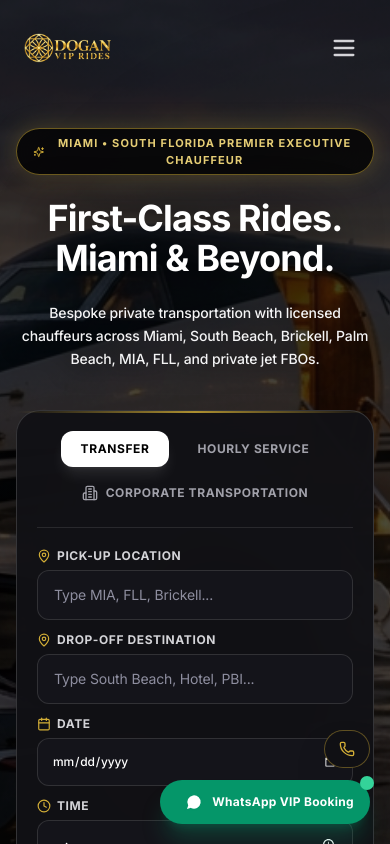
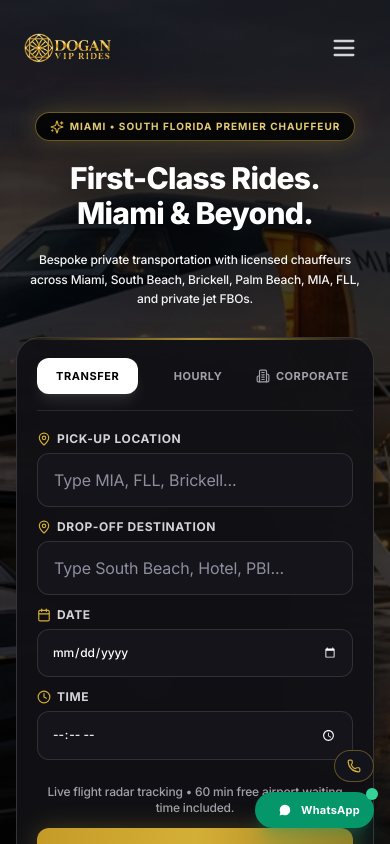
Before and after one commit to sahinerdemir/doganviprides.com, a Next.js app: page / in a window 390 px wide. Shown: the top 844 px of the page. Built offline with nearby package versions, Linux system fonts and the light colour scheme.

Commit message:
Fix mobile responsiveness, touch scrolling, tab wrapping, and Framer Motion viewport triggers

```diff
--- a/src/app/globals.css
+++ b/src/app/globals.css
@@ -10,6 +10,7 @@
   html {
     scroll-behavior: smooth;
     color-scheme: dark;
+    -webkit-text-size-adjust: 100%;
   }
 
   body {
@@ -18,6 +19,14 @@
     font-family: var(--font-inter);
     overflow-x: hidden;
     letter-spacing: -0.01em;
+    -webkit-font-smoothing: antialiased;
+    -moz-osx-font-smoothing: grayscale;
+    -webkit-overflow-scrolling: touch;
+  }
+
+  /* Prevent 300ms mobile tap delay */
+  button, a, input, select, textarea {
+    touch-action: manipulation;
   }
 }
 
--- a/src/components/BookingWidget.tsx
+++ b/src/components/BookingWidget.tsx
@@ -175,12 +175,12 @@ export default function BookingWidget() {
         {/* Subtle Gold Edge Highlight */}
         <div className="absolute top-0 left-0 right-0 h-[2px] bg-gradient-to-r from-transparent via-gold-400 to-transparent opacity-80" />
 
-        {/* 3 Top Category Tabs */}
-        <div className="flex flex-wrap items-center justify-center sm:justify-start gap-2 border-b border-white/10 pb-4 mb-5">
+        {/* 3 Top Category Tabs - Responsive Grid on Mobile */}
+        <div className="grid grid-cols-3 sm:flex sm:flex-wrap items-center gap-1.5 sm:gap-2 border-b border-white/10 pb-4 mb-5">
           <button
             type="button"
             onClick={() => { setActiveTab("transfer"); setError(""); }}
-            className={`px-5 py-2.5 rounded-xl text-xs sm:text-sm font-bold uppercase tracking-wider transition-all flex items-center space-x-2 ${
+            className={`px-3 sm:px-5 py-2.5 rounded-xl text-[11px] sm:text-sm font-bold uppercase tracking-wider transition-all flex items-center justify-center space-x-1.5 ${
               activeTab === "transfer"
                 ? "bg-white text-black shadow-lg shadow-white/10"
                 : "text-zinc-400 hover:text-white hover:bg-white/5"
@@ -192,26 +192,28 @@ export default function BookingWidget() {
           <button
             type="button"
             onClick={() => { setActiveTab("hourly"); setError(""); }}
-            className={`px-5 py-2.5 rounded-xl text-xs sm:text-sm font-bold uppercase tracking-wider transition-all flex items-center space-x-2 ${
+            className={`px-3 sm:px-5 py-2.5 rounded-xl text-[11px] sm:text-sm font-bold uppercase tracking-wider transition-all flex items-center justify-center space-x-1.5 ${
               activeTab === "hourly"
                 ? "bg-white text-black shadow-lg shadow-white/10"
                 : "text-zinc-400 hover:text-white hover:bg-white/5"
             }`}
           >
-            <span>Hourly Service</span>
+            <span className="hidden sm:inline">Hourly Service</span>
+            <span className="sm:hidden">Hourly</span>
           </button>
 
           <button
             type="button"
             onClick={() => { setActiveTab("corporate"); setError(""); }}
-            className={`px-5 py-2.5 rounded-xl text-xs sm:text-sm font-bold uppercase tracking-wider transition-all flex items-center space-x-2 ${
+            className={`px-3 sm:px-5 py-2.5 rounded-xl text-[11px] sm:text-sm font-bold uppercase tracking-wider transition-all flex items-center justify-center space-x-1.5 ${
               activeTab === "corporate"
                 ? "bg-gradient-to-r from-gold-500 to-gold-400 text-black shadow-gold-glow"
                 : "text-zinc-400 hover:text-white hover:bg-white/5"
             }`}
           >
-            <Building2 className="w-4 h-4" />
-            <span>Corporate Transportation</span>
+            <Building2 className="w-3.5 h-3.5 sm:w-4 sm:h-4 flex-shrink-0" />
+            <span className="hidden sm:inline">Corporate Transportation</span>
+            <span className="sm:hidden">Corporate</span>
           </button>
         </div>
 
--- a/src/components/FloatingActions.tsx
+++ b/src/components/FloatingActions.tsx
@@ -20,12 +20,12 @@ export default function FloatingActions() {
   };
 
   return (
-    <div className="fixed bottom-5 right-5 z-50 flex flex-col items-end space-y-3 pointer-events-auto">
+    <div className="fixed bottom-4 right-4 sm:bottom-6 sm:right-6 z-40 flex flex-col items-end space-y-2.5 pointer-events-auto">
       {/* Scroll to Top */}
       {showScrollTop && (
         <button
           onClick={scrollToTop}
-          className="w-10 h-10 rounded-full bg-surface-light/90 border border-border/80 text-zinc-300 hover:text-gold-400 hover:border-gold-400/50 shadow-lg flex items-center justify-center transition-all duration-200"
+          className="w-9 h-9 sm:w-10 sm:h-10 rounded-full bg-[#121218]/90 backdrop-blur-md border border-white/20 text-zinc-300 hover:text-gold-400 hover:border-gold-400 shadow-xl flex items-center justify-center transition-all duration-200"
           aria-label="Scroll to Top"
         >
           <ArrowUp className="w-4 h-4" />
@@ -35,11 +35,11 @@ export default function FloatingActions() {
       {/* Direct Call Floating Button */}
       <a
         href={`tel:${BUSINESS_INFO.phoneClean}`}
-        className="flex items-center space-x-2 px-3.5 py-2.5 rounded-full bg-surface border border-gold-400/40 text-gold-300 shadow-luxury hover:bg-gold-400 hover:text-black transition-all group duration-200"
+        className="flex items-center space-x-2 px-3 py-2 sm:px-3.5 sm:py-2.5 rounded-full bg-[#14141c]/90 backdrop-blur-md border border-gold-400/40 text-gold-300 shadow-xl hover:bg-gold-400 hover:text-black transition-all group duration-200"
         aria-label="Direct Phone Call"
       >
-        <Phone className="w-4 h-4 text-gold-400 group-hover:text-black transition-colors" />
-        <span className="text-xs font-bold hidden sm:inline">{BUSINESS_INFO.phoneDisplay}</span>
+        <Phone className="w-3.5 h-3.5 sm:w-4 sm:h-4 text-gold-400 group-hover:text-black transition-colors" />
+        <span className="text-[11px] sm:text-xs font-bold hidden md:inline">{BUSINESS_INFO.phoneDisplay}</span>
       </a>
 
       {/* WhatsApp Pulse Floating Button */}
@@ -47,15 +47,18 @@ export default function FloatingActions() {
         href={`https://wa.me/${BUSINESS_INFO.phoneClean.replace('+', '')}?text=Hello,%20I%20would%20like%20to%20request%20a%20VIP%20ride%20quote.`}
         target="_blank"
         rel="noopener noreferrer"
-        className="relative flex items-center space-x-2 px-4 py-3 rounded-full bg-emerald-600 hover:bg-emerald-500 text-white shadow-xl shadow-emerald-600/30 transition-all transform hover:scale-105 duration-200"
+        className="relative flex items-center space-x-2 px-3.5 py-2.5 sm:px-4 sm:py-3 rounded-full bg-emerald-600 hover:bg-emerald-500 text-white shadow-xl shadow-emerald-600/30 transition-all transform hover:scale-105 duration-200"
         aria-label="WhatsApp Live Chat"
       >
-        <span className="absolute -top-1 -right-1 flex h-3.5 w-3.5">
+        <span className="absolute -top-1 -right-1 flex h-3 w-3 sm:h-3.5 sm:w-3.5">
           <span className="animate-ping absolute inline-flex h-full w-full rounded-full bg-emerald-400 opacity-75" />
-          <span className="relative inline-flex rounded-full h-3.5 w-3.5 bg-emerald-400" />
+          <span className="relative inline-flex rounded-full h-3 w-3 sm:h-3.5 sm:w-3.5 bg-emerald-400" />
         </span>
-        <MessageCircle className="w-5 h-5 fill-white text-emerald-600" />
-        <span className="text-xs font-bold tracking-wide">WhatsApp VIP Booking</span>
+        <MessageCircle className="w-4 h-4 sm:w-5 sm:h-5 fill-white text-emerald-600" />
+        <span className="text-[11px] sm:text-xs font-bold tracking-wide">
+          <span className="hidden sm:inline">WhatsApp VIP Booking</span>
+          <span className="sm:hidden">WhatsApp</span>
+        </span>
       </a>
     </div>
   );
--- a/src/components/Hero.tsx
+++ b/src/components/Hero.tsx
@@ -7,7 +7,7 @@ import { Sparkles, Shield, Clock } from "lucide-react";
 
 export default function Hero() {
   return (
-    <section className="relative min-h-[98vh] flex flex-col justify-center items-center text-center px-4 pt-32 pb-24 overflow-hidden bg-[#060608]">
+    <section className="relative min-h-[95vh] sm:min-h-[98vh] flex flex-col justify-center items-center text-center px-4 pt-28 sm:pt-36 pb-16 sm:pb-24 overflow-hidden bg-[#060608]">
       {/* Full-Screen Crisp & Vibrant Luxury Background Image */}
       <div className="absolute inset-0 z-0 overflow-hidden pointer-events-none">
         <Image
@@ -28,41 +28,41 @@ export default function Hero() {
       <div className="absolute top-1/4 left-1/3 w-[600px] h-[350px] bg-gold-400/15 blur-[170px] pointer-events-none rounded-full ambient-glow-1 z-0" />
       <div className="absolute bottom-1/4 right-1/3 w-[500px] h-[300px] bg-amber-600/10 blur-[180px] pointer-events-none rounded-full ambient-glow-2 z-0" />
 
-      <div className="max-w-4xl mx-auto space-y-6 relative z-10">
+      <div className="max-w-4xl mx-auto space-y-5 sm:space-y-6 relative z-10 w-full">
         {/* Miami Flagship Badge */}
-        <div className="inline-flex items-center space-x-2 px-4 py-1.5 rounded-full bg-black/75 border border-gold-400/50 backdrop-blur-xl shadow-gold-glow">
-          <Sparkles className="w-3.5 h-3.5 text-gold-400" />
-          <span className="text-[11px] font-bold tracking-widest text-gold-300 uppercase">
-            Miami &bull; South Florida Premier Executive Chauffeur
+        <div className="inline-flex items-center space-x-1.5 sm:space-x-2 px-3.5 py-1.5 rounded-full bg-black/80 border border-gold-400/50 backdrop-blur-xl shadow-gold-glow">
+          <Sparkles className="w-3.5 h-3.5 text-gold-400 flex-shrink-0" />
+          <span className="text-[10px] sm:text-[11px] font-bold tracking-widest text-gold-300 uppercase">
+            Miami &bull; South Florida Premier Chauffeur
           </span>
         </div>
 
         {/* Minimalist Bold Headline */}
-        <h1 className="text-4xl sm:text-6xl md:text-7xl font-bold tracking-tight text-white leading-[1.1] drop-shadow-[0_4px_24px_rgba(0,0,0,0.9)]">
+        <h1 className="text-3xl sm:text-5xl md:text-7xl font-extrabold tracking-tight text-white leading-[1.15] drop-shadow-[0_4px_24px_rgba(0,0,0,0.9)]">
           First-Class Rides. <br />
           <span className="gold-gradient-text">Miami &amp; Beyond.</span>
         </h1>
 
         {/* Concise Subtitle with High Contrast */}
-        <p className="text-sm sm:text-base text-zinc-100 max-w-xl mx-auto font-medium leading-relaxed drop-shadow-[0_2px_12px_rgba(0,0,0,0.9)]">
+        <p className="text-xs sm:text-sm md:text-base text-zinc-100 max-w-xl mx-auto font-medium leading-relaxed drop-shadow-[0_2px_12px_rgba(0,0,0,0.9)] px-2">
           Bespoke private transportation with licensed chauffeurs across Miami, South Beach, Brickell, Palm Beach, MIA, FLL, and private jet FBOs.
         </p>
 
         {/* 3-Tab Booking Bar */}
-        <div className="pt-4 w-full">
+        <div className="pt-2 sm:pt-4 w-full">
           <BookingWidget />
         </div>
 
         {/* 3 Quick Minimal Metrics */}
-        <div className="flex flex-wrap items-center justify-center gap-6 sm:gap-12 pt-8 text-xs text-zinc-200 uppercase tracking-widest font-semibold drop-shadow-md">
+        <div className="flex flex-wrap items-center justify-center gap-4 sm:gap-10 pt-4 sm:pt-6 text-[11px] sm:text-xs text-zinc-200 uppercase tracking-wider font-semibold drop-shadow-md">
           <div className="flex items-center space-x-1.5">
-            <Clock className="w-3.5 h-3.5 text-gold-400" />
+            <Clock className="w-3.5 h-3.5 text-gold-400 flex-shrink-0" />
             <span>MIA &bull; FLL &bull; PBI Delay Tracking</span>
           </div>
           <div className="hidden sm:block text-zinc-400">&bull;</div>
           <div className="flex items-center space-x-1.5">
-            <Shield className="w-3.5 h-3.5 text-gold-400" />
-            <span>Guaranteed All-Inclusive Flat Rates</span>
+            <Shield className="w-3.5 h-3.5 text-gold-400 flex-shrink-0" />
+            <span>Guaranteed All-Inclusive Rates</span>
           </div>
           <div className="hidden sm:block text-zinc-400">&bull;</div>
           <div>24/7 Live Executive Dispatch</div>
--- a/src/components/LocationAutocomplete.tsx
+++ b/src/components/LocationAutocomplete.tsx
@@ -88,15 +88,19 @@ export default function LocationAutocomplete({
     setFiltered(matches);
   }, [query]);
 
-  // Click outside listener to close dropdown
+  // Click / Touch outside listener to close dropdown
   useEffect(() => {
-    const handleClickOutside = (e: MouseEvent) => {
+    const handleClickOutside = (e: MouseEvent | TouchEvent) => {
       if (containerRef.current && !containerRef.current.contains(e.target as Node)) {
         setIsOpen(false);
       }
     };
     document.addEventListener("mousedown", handleClickOutside);
-    return () => document.removeEventListener("mousedown", handleClickOutside);
+    document.addEventListener("touchstart", handleClickOutside);
+    return () => {
+      document.removeEventListener("mousedown", handleClickOutside);
+      document.removeEventListener("touchstart", handleClickOutside);
+    };
   }, []);
 
   const handleSelect = (item: Suggestion) => {
@@ -122,7 +126,7 @@ export default function LocationAutocomplete({
         value={query}
         onChange={handleInputChange}
         onFocus={() => setIsOpen(true)}
-        className={`${className} w-full luxury-input rounded-xl px-4 py-3.5 text-sm pr-9`}
+        className={`${className} w-full luxury-input rounded-xl px-4 py-3.5 text-base sm:text-sm pr-9`}
       />
 
       {query && (
@@ -133,16 +137,16 @@ export default function LocationAutocomplete({
             onChange("");
             setFiltered([]);
           }}
-          className="absolute right-3 top-1/2 -translate-y-1/2 text-zinc-500 hover:text-white p-1"
+          className="absolute right-3 top-1/2 -translate-y-1/2 text-zinc-500 hover:text-white p-1.5 touch-manipulation"
         >
-          <X className="w-3.5 h-3.5" />
+          <X className="w-4 h-4" />
         </button>
       )}
 
       {/* Dropdown Suggestions */}
       {isOpen && filtered.length > 0 && (
-        <div className="absolute top-full left-0 right-0 mt-1.5 bg-[#14141c] border border-white/15 rounded-2xl shadow-2xl z-50 overflow-hidden divide-y divide-white/5 animate-in fade-in zoom-in-95 duration-150">
-          <div className="px-3.5 py-1.5 text-[10px] font-bold text-gold-400 uppercase tracking-widest bg-black/40">
+        <div className="absolute top-full left-0 right-0 mt-1.5 bg-[#14141c] border border-white/20 rounded-2xl shadow-2xl z-[70] overflow-hidden divide-y divide-white/5 animate-in fade-in zoom-in-95 duration-150">
+          <div className="px-3.5 py-2 text-[10px] font-bold text-gold-400 uppercase tracking-widest bg-black/60">
             Suggested Locations &amp; Airports
           </div>
           {filtered.map((item) => {
@@ -150,8 +154,11 @@ export default function LocationAutocomplete({
             return (
               <div
                 key={item.id}
-                onClick={() => handleSelect(item)}
-                className="px-4 py-3 hover:bg-white/10 cursor-pointer flex items-center justify-between transition-colors group"
+                onMouseDown={(e) => {
+                  e.preventDefault(); // Prevent input blur before select
+                  handleSelect(item);
+                }}
+                className="px-4 py-3.5 hover:bg-white/10 active:bg-white/15 cursor-pointer flex items-center justify-between transition-colors group touch-manipulation"
               >
                 <div className="flex items-center space-x-3 overflow-hidden">
                   <div className={`w-8 h-8 rounded-lg flex items-center justify-center flex-shrink-0 ${
@@ -160,10 +167,10 @@ export default function LocationAutocomplete({
                     {isAirport ? <Plane className="w-4 h-4" /> : <MapPin className="w-4 h-4" />}
                   </div>
                   <div className="truncate">
-                    <div className="text-xs sm:text-sm font-semibold text-white group-hover:text-gold-300 transition-colors truncate">
+                    <div className="text-sm font-semibold text-white group-hover:text-gold-300 transition-colors truncate">
                       {item.title}
                     </div>
-                    <div className="text-[11px] text-zinc-400 truncate">
+                    <div className="text-xs text-zinc-400 truncate">
                       {item.subtitle}
                     </div>
                   </div>
```
Also changed, not shown: src/components/Motion.tsx (+11 -11 lines), src/components/SmoothScroll.tsx (+14 -4 lines).
